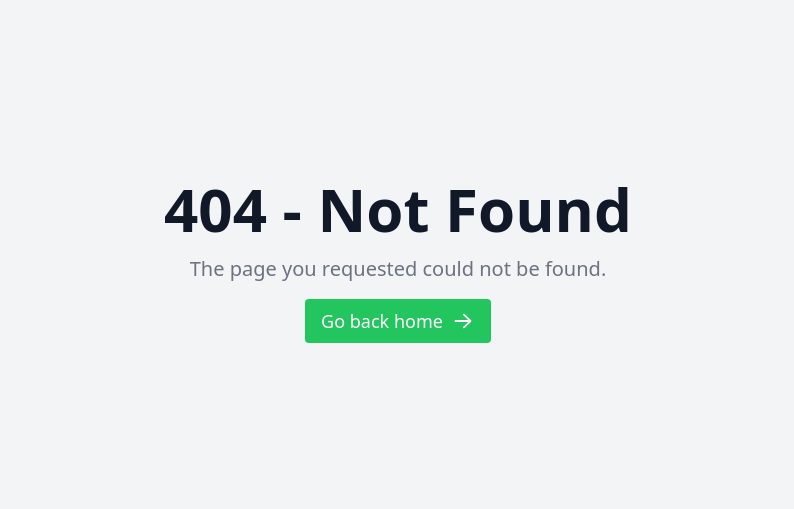
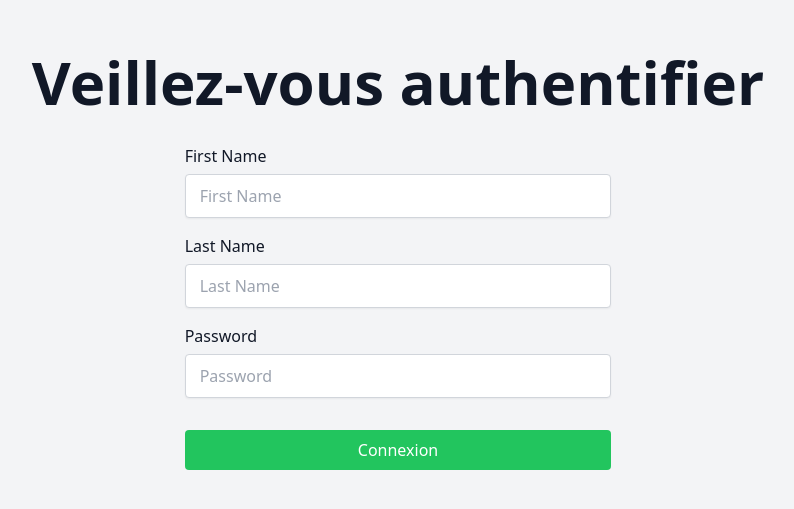
Before and after one commit to AugustinMauroy/scholarsuite, a Next.js app: page /signin in a window 1280 px wide. Before the commit this address had no page. Shown: the part 139-648 px from the top of the page, without its empty margins (242-1036 px from the left). Built offline with nearby package versions, Linux system fonts and the light colour scheme; no server answers.

Commit message:
feat(singin): introduce page

```diff
--- /dev/null
+++ b/app/signin/page.tsx
@@ -0,0 +1,38 @@
+'use client';
+import { useRouter } from 'next/navigation';
+import { signIn, useSession } from 'next-auth/react';
+import Input from '@/components/Common/Input';
+import Button from '@/components/Common/Button';
+import type { FC, FormEvent } from "react";
+
+const Page: FC = () => {
+  const router = useRouter();
+  const { data: session } = useSession();
+
+  if (session) {
+    router.push('/');
+  }
+
+  const handleSubmit = async (e: FormEvent<HTMLFormElement>) => {
+    e.preventDefault();
+    const formData = new FormData(e.currentTarget);
+    const firstName = formData.get('firstName') as string;
+    const lastName = formData.get('lastName') as string;
+    const password = formData.get('password') as string;
+    await signIn('credentials', { firstName, lastName, password });
+  };
+
+  return (
+    <main className='flex flex-col gap-8 items-center justify-center w-screen h-screen'>
+      <h1 className='text-6xl font-bold text-center'>Veillez-vous authentifier</h1>
+      <form className='flex flex-col lg:w-1/3 w-2/3 lg:gap-4 gap-2' onSubmit={handleSubmit}>
+        <Input label='First Name' placeholder='First Name' name='firstName' />
+        <Input label='Last Name' placeholder='Last Name' name='lastName' />
+        <Input label='Password' placeholder='Password' type='password' name='password' />
+        <Button type='submit' className='mt-4'>Connexion</Button>
+      </form>
+    </main>
+  );
+};
+
+export default Page;
--- a/components/Common/Button/index.tsx
+++ b/components/Common/Button/index.tsx
@@ -6,9 +6,9 @@ type ButtonProps = ButtonHTMLAttributes<HTMLButtonElement> & {
   kind?: 'solid' | 'outline' | 'danger';
 };
 
-const Button: FC<ButtonProps> = ({ children, kind, ...props }) => (
+const Button: FC<ButtonProps> = ({ children, kind = "solid", className, ...props }) => (
   <button
-    className={classNames(styles.button, styles[kind ?? 'solid'])}
+    className={classNames(styles.button, styles[kind], className)}
     {...props}
   >
     {children}
```
Also changed, not shown: lib/auth.ts (+6 -3 lines), middleware.ts (+6 -1 lines).
